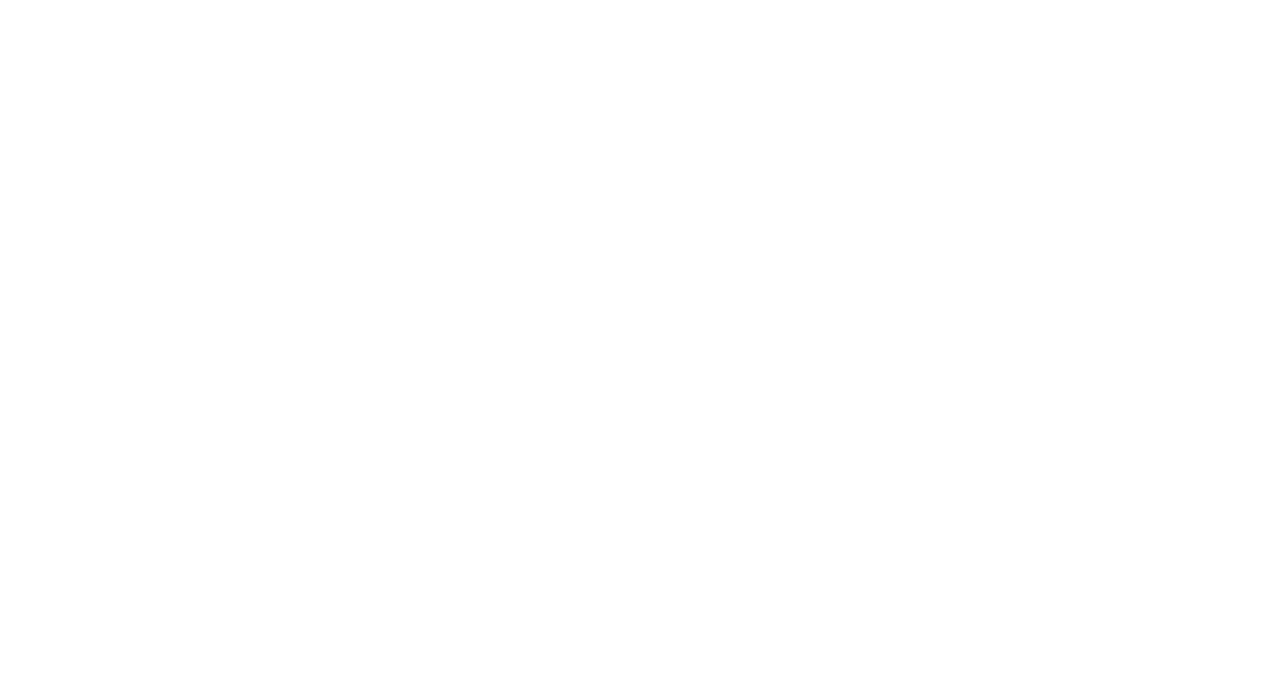
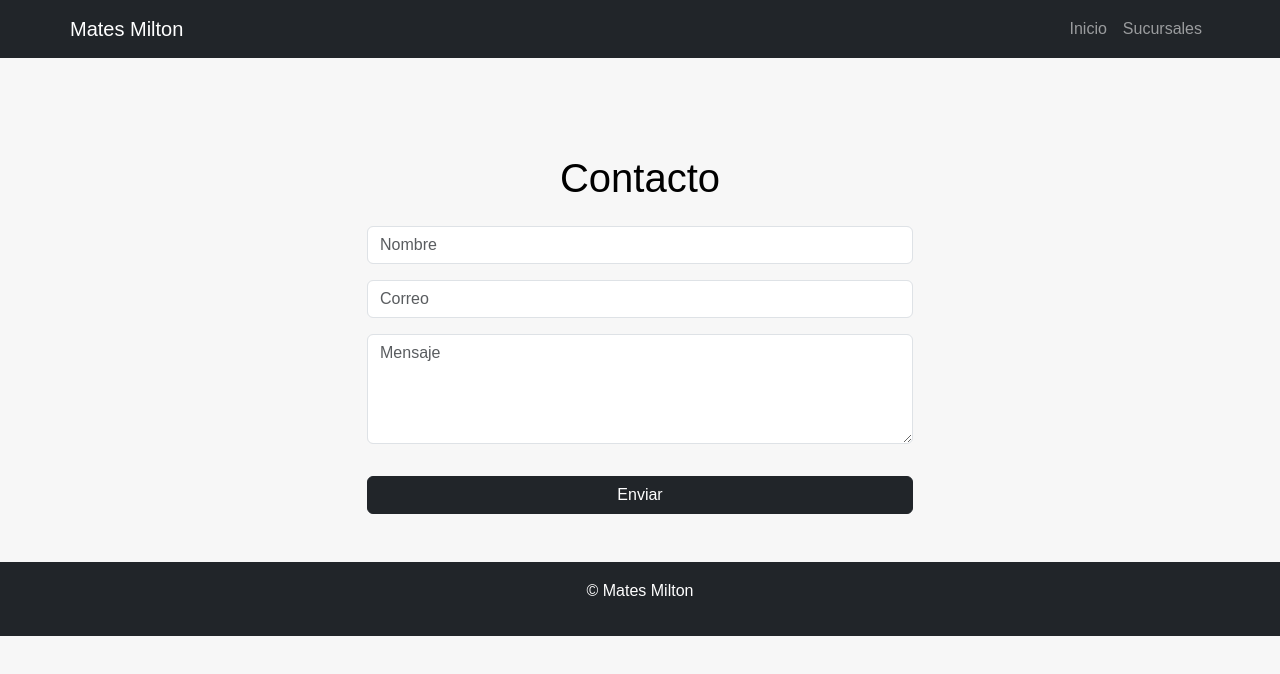
Before and after one commit to MiltonFrancisti/EcommerceMilton, a plain HTML site: page pages/contacto.html in a window 1280 px wide. Drawn offline with nearby package versions, Linux system fonts and the light colour scheme.

Commit message:
first commit

```diff
--- a/css/styles.css
+++ b/css/styles.css
@@ -5,21 +5,16 @@
   --fuente: "Poppins", sans-serif;
 }
 
-*,
-*::before,
-*::after {
+body {
+  font-family: var(--fuente);
+  line-height: 1.6;
+  background-color: #f7f7f7;
   box-sizing: border-box;
   margin: 0;
   padding: 0;
 }
 
-body {
-  font-family: var(--fuente);
-  line-height: 1.6;
-  background-color: #f7f7f7;
-}
-
-/* Header */
+/* HEADER / HERO */
 .main-header {
   background: url('../img/mate.jpg') no-repeat center center/cover;
   height: 100vh;
@@ -41,14 +36,17 @@ body {
   background: rgba(0, 0, 0, 0.6);
   padding: 2rem;
   border-radius: 10px;
+  width: 100%;
+  max-width: 600px;
 }
 
+/* LOGO NAVBAR */
 .logo {
   width: 60px;
   height: auto;
 }
 
-/* WhatsApp Button */
+/* WHATSAPP */
 .whatsapp-btn {
   position: fixed;
   bottom: 1rem;
@@ -60,7 +58,7 @@ body {
   display: flex;
   justify-content: center;
   align-items: center;
-  z-index: 1000;
+  cursor: pointer;
 }
 
 .wpp-icon {
@@ -68,7 +66,7 @@ body {
   height: 30px;
 }
 
-/* Cards */
+/* CARDS */
 .card {
   border: none;
   border-radius: 10px;
@@ -88,10 +86,11 @@ body {
   margin-left: 0.5rem;
 }
 
-/* Footer */
+/* FOOTER */
 .footer {
   background-color: var(--color-primario);
   padding: 2rem 1rem;
+  color: var(--color-secundario);
 }
 
 .social-icon {
@@ -100,20 +99,29 @@ body {
   object-fit: cover;
 }
 
-/* Responsive Mobile First */
+/* FORMULARIOS */
+form input,
+form textarea {
+  border-radius: 8px;
+  border: 1px solid #ccc;
+  padding: 0.75rem;
+  font-size: 1rem;
+}
+
+form button {
+  margin-top: 1rem;
+}
+
+/* TEXTOS INTERNOS */
+main h1,
+main h2,
+main h3,
+main label {
+  color: var(--color-primario);
+}
+
+/* MEDIA QUERIES */
 @media (min-width: 768px) {
-  .hero-content {
-    max-width: 600px;
-  }
-
-  .card {
-    transition: transform 0.3s ease;
-  }
-
-  .card:hover {
-    transform: scale(1.03);
-  }
-
   .social-icon {
     width: 40px;
     height: 40px;
--- a/pages/contacto.html
+++ b/pages/contacto.html
@@ -1,14 +1,47 @@
 <!DOCTYPE html>
-<html lang="en">
-
+<html lang="es">
 <head>
-    <meta charset="UTF-8">
-    <meta name="viewport" content="width=device-width, initial-scale=1.0">
-    <title>Contacto</title>
+  <meta charset="UTF-8">
+  <meta name="viewport" content="width=device-width, initial-scale=1.0">
+  <title>Contacto</title>
+  <link rel="stylesheet" href="https://cdn.jsdelivr.net/npm/bootstrap@5.3.7/dist/css/bootstrap.min.css">
+  <link rel="stylesheet" href="../css/styles.css">
 </head>
-
 <body>
 
+  <header class="bg-dark text-white">
+    <nav class="navbar navbar-expand-lg navbar-dark container">
+      <a class="navbar-brand" href="../index.html">Mates Milton</a>
+      <button class="navbar-toggler" type="button" data-bs-toggle="collapse" data-bs-target="#navMenu">
+        <span class="navbar-toggler-icon"></span>
+      </button>
+      <div class="collapse navbar-collapse justify-content-end" id="navMenu">
+        <ul class="navbar-nav">
+          <li class="nav-item"><a class="nav-link" href="../index.html">Inicio</a></li>
+          <li class="nav-item"><a class="nav-link" href="sucursales.html">Sucursales</a></li>
+        </ul>
+      </div>
+    </nav>
+  </header>
+
+  <main class="container mt-5 pt-5">
+    <h1 class="text-center mb-4">Contacto</h1>
+    <div class="row justify-content-center">
+      <div class="col-12 col-md-6">
+        <form class="d-grid gap-3">
+          <input type="text" class="form-control" placeholder="Nombre" required>
+          <input type="email" class="form-control" placeholder="Correo" required>
+          <textarea class="form-control" rows="4" placeholder="Mensaje" required></textarea>
+          <button class="btn btn-dark">Enviar</button>
+        </form>
+      </div>
+    </div>
+  </main>
+
+  <footer class="bg-dark text-white text-center py-3 mt-5">
+    <p>© Mates Milton</p>
+  </footer>
+
+  <script src="https://cdn.jsdelivr.net/npm/bootstrap@5.3.7/dist/js/bootstrap.bundle.min.js"></script>
 </body>
-
 </html>
```
Also changed, not shown: index.html (+4 -4 lines), pages/sucursales.html (+47 -7 lines).
